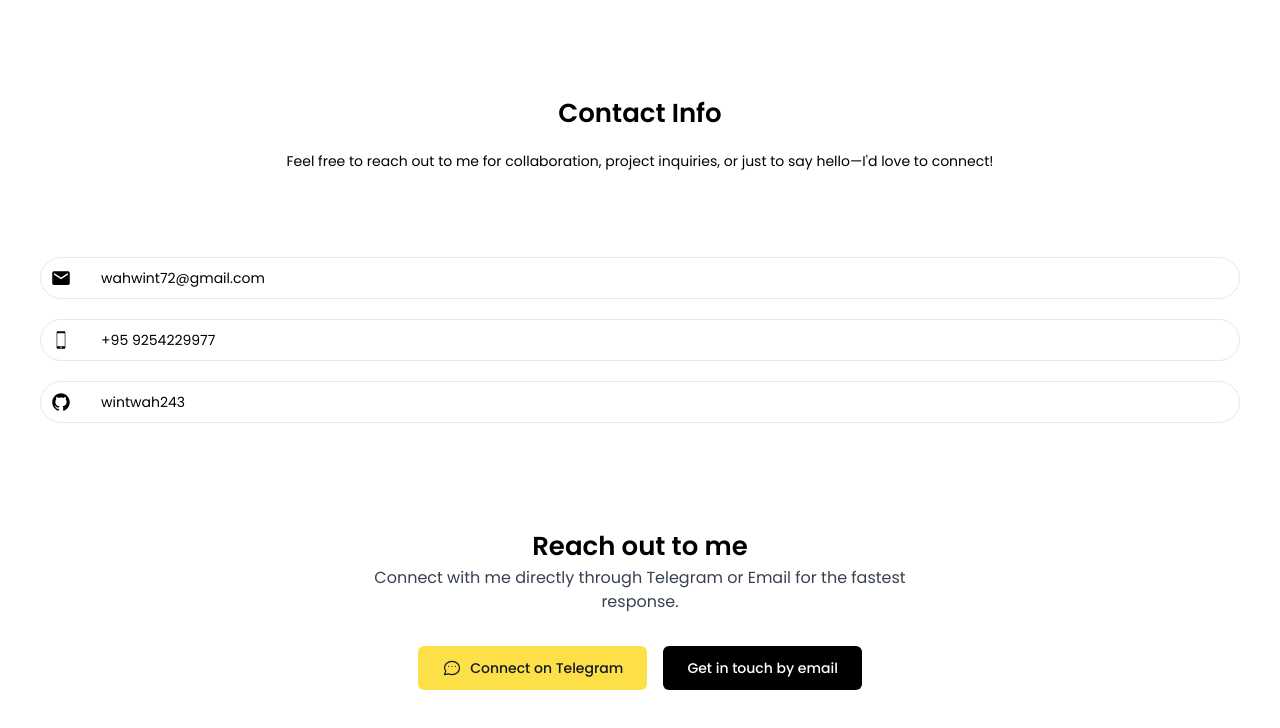
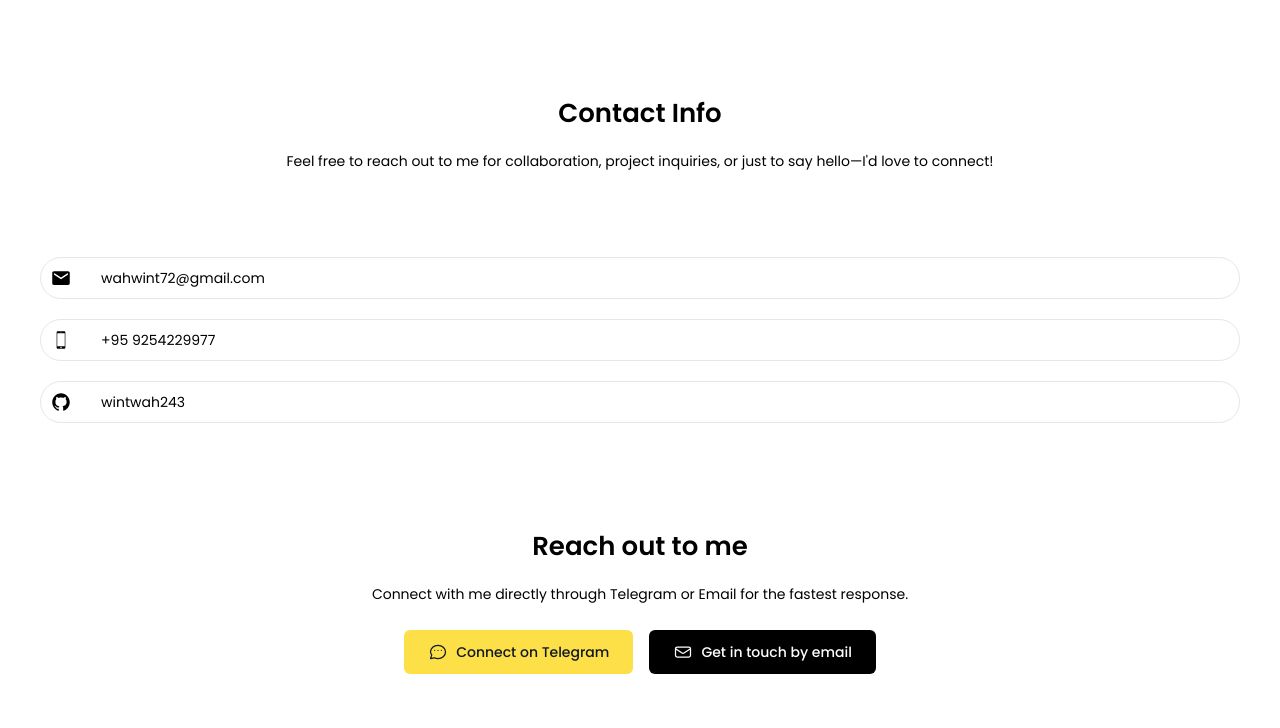
Before and after one commit to wintwah243/shiportfolio-v2.0, a React (Vite) app in the folder shiportfolio-version2.0/: page / in a window 1280 px wide. Shown: the part 3376-4104 px from the top of the page. Built offline with nearby package versions, Linux system fonts and the light colour scheme.

Commit message:
update better UI

```diff
--- a/shiportfolio-version2.0/src/sections/Contact.jsx
+++ b/shiportfolio-version2.0/src/sections/Contact.jsx
@@ -51,14 +51,14 @@ const Contact = () => {
       </div>
 
       <div className="bg-white py-16 px-6 md:px-12 text-center">
-      <h2 className="section-title">
-         Reach out to me
+        <h2 className="section-title">
+          Reach out to me
         </h2>
-        <p className="text-gray-700 mb-8 max-w-xl mx-auto">
+        <p className="text-sm text-center mt-4 leading-6">
           Connect with me directly through Telegram or Email for the fastest response.
         </p>
 
-      <div className="flex flex-col sm:flex-row justify-center items-center gap-4 mb-6">
+        <div className="flex flex-col sm:flex-row justify-center items-center gap-4 mt-6">
           <a
             href="https://t.me/shishi_ww"
             target="_blank"
@@ -82,13 +82,29 @@ const Contact = () => {
 
           <a
             href="mailto:wahwint72@gmail.com"
-            className="px-6 py-3 bg-black text-white rounded-md text-sm font-medium hover:bg-gray-900 transition"
+            className="flex items-center justify-center gap-2 px-6 py-3 bg-black text-white rounded-md text-sm font-medium hover:bg-gray-900 transition"
           >
+            <svg
+              className="w-5 h-5"
+              fill="none"
+              stroke="currentColor"
+              strokeWidth="1.5"
+              viewBox="0 0 24 24"
+              xmlns="http://www.w3.org/2000/svg"
+            >
+              <path
+                strokeLinecap="round"
+                strokeLinejoin="round"
+                d="M3 8l7.89 5.26a2 2 0 002.22 0L21 8M5 6h14a2 2 0 012 2v8a2 2 0 01-2 2H5a2 2 0 01-2-2V8a2 2 0 012-2z"
+              />
+            </svg>
+
             Get in touch by email
           </a>
 
         </div>
-        </div>
+      </div>
+
 
     </motion.section>
   )
```
